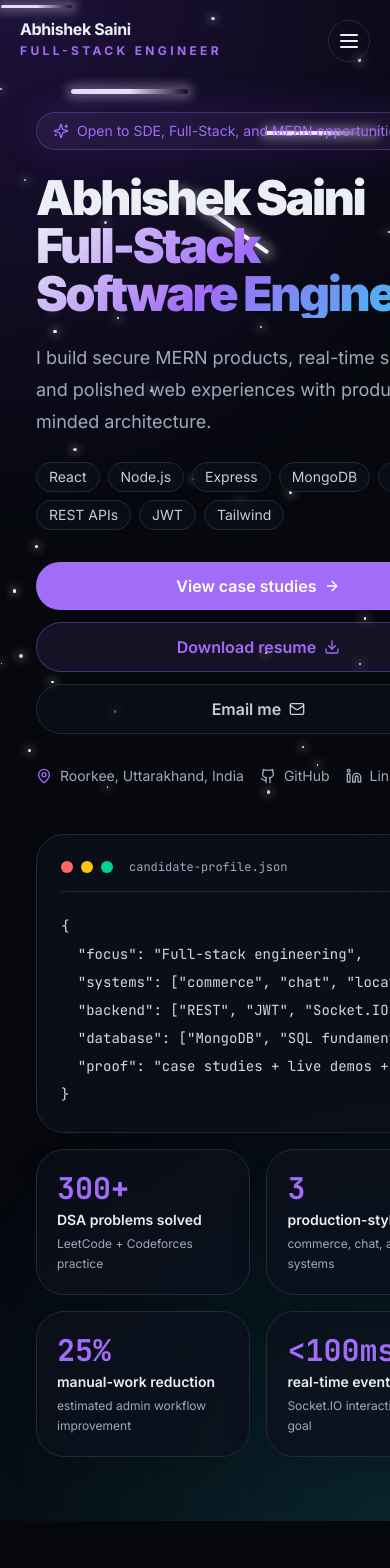
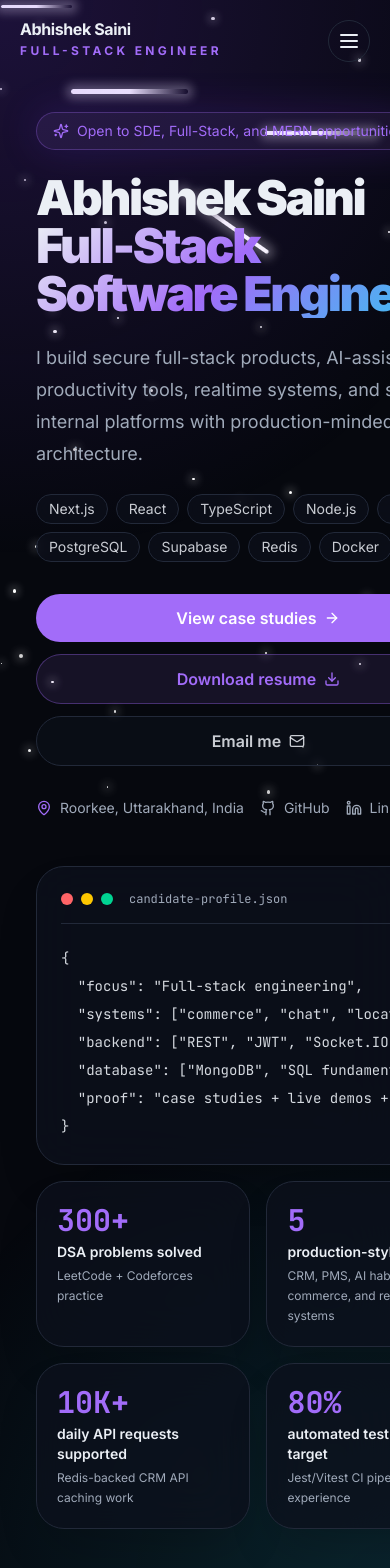
Before and after one commit to abhishek-ab7/Portfolio, a React (Vite) app: page / in a window 390 px wide. Shown: the top 1568 px of the page. Built offline with nearby package versions, Linux system fonts and the light colour scheme.

Commit message:
Update portfolio experience and projects

```diff
--- a/src/components/AboutSection.jsx
+++ b/src/components/AboutSection.jsx
@@ -20,7 +20,7 @@ export const AboutSection = () => {
             <p className="text-sm uppercase tracking-[0.28em] text-primary">About</p>
             <h3 className="mt-4 text-3xl font-bold tracking-tight">Full-stack developer focused on credible execution.</h3>
             <p className="mt-5 leading-8 text-muted-foreground">
-              I build full-stack web applications with React, Node.js, Express, MongoDB, Socket.IO, and REST APIs. My strongest work combines secure authentication, real-time features, database-backed workflows, and polished interfaces that recruiters and engineers can evaluate quickly.
+              I build full-stack web applications with Next.js, React, TypeScript, Node.js, Express, PostgreSQL, MongoDB, Supabase, Socket.IO, and REST APIs. My strongest work combines secure authentication, RBAC, real-time features, caching, database-backed workflows, and polished interfaces that recruiters and engineers can evaluate quickly.
             </p>
             <p className="mt-4 leading-8 text-muted-foreground">
               This portfolio is structured to make technical judgment visible: why each stack was chosen, how the system is organized, where tradeoffs appeared, and what measurable outcomes the work supports.
@@ -54,9 +54,9 @@ export const AboutSection = () => {
         <div className="mt-20">
           <div className="section-heading mb-10">
             <p className="eyebrow">Experience</p>
-            <h2>Outcome-focused internship timeline.</h2>
+            <h2>Outcome-focused work timeline.</h2>
           </div>
-          <div className="grid gap-6 md:grid-cols-2">
+          <div className="grid gap-6 lg:grid-cols-3">
             {experience.map((item) => (
               <article key={`${item.company}-${item.period}`} className="premium-card p-7 text-left">
                 <div className="flex flex-col gap-3 border-b border-border pb-5 sm:flex-row sm:items-start sm:justify-between">
--- a/src/components/ProjectsSection.jsx
+++ b/src/components/ProjectsSection.jsx
@@ -49,9 +49,11 @@ export const ProjectsSection = () => {
                   <a href={project.slug} className="cosmic-button inline-flex items-center gap-2 px-4 py-2 text-sm">
                     Read case study <ArrowRight className="h-4 w-4" />
                   </a>
-                  <a href={project.demoUrl} target="_blank" rel="noopener noreferrer" className="ghost-button inline-flex items-center gap-2 px-4 py-2 text-sm" aria-label={`Open live demo for ${project.title}`}>
-                    Demo <ExternalLink className="h-4 w-4" />
-                  </a>
+                  {project.demoUrl && (
+                    <a href={project.demoUrl} target="_blank" rel="noopener noreferrer" className="ghost-button inline-flex items-center gap-2 px-4 py-2 text-sm" aria-label={`Open live demo for ${project.title}`}>
+                      Demo <ExternalLink className="h-4 w-4" />
+                    </a>
+                  )}
                   <a href={project.githubUrl} target="_blank" rel="noopener noreferrer" className="ghost-button inline-flex items-center gap-2 px-4 py-2 text-sm" aria-label={`Open GitHub repository for ${project.title}`}>
                     Code <Github className="h-4 w-4" />
                   </a>
--- a/src/data/portfolio.js
+++ b/src/data/portfolio.js
@@ -2,7 +2,7 @@ export const profile = {
   name: "Abhishek Saini",
   role: "Full-Stack Software Engineer",
   headline:
-    "I build secure MERN products, real-time systems, and polished web experiences with production-minded architecture.",
+    "I build secure full-stack products, AI-assisted productivity tools, realtime systems, and scalable internal platforms with production-minded architecture.",
   location: "Roorkee, Uttarakhand, India",
   availability: "Open to SDE, Full-Stack, and MERN opportunities",
   email: "abhishek79saini@gmail.com",
@@ -10,44 +10,113 @@ export const profile = {
   github: "https://github.com/abhishek-ab7",
   linkedin: "https://www.linkedin.com/in/abhishek79saini/",
   resume: "/Abhishek-Saini-Resume.pdf",
-  stack: ["React", "Node.js", "Express", "MongoDB", "Socket.IO", "REST APIs", "JWT", "Tailwind"],
+  stack: ["Next.js", "React", "TypeScript", "Node.js", "Express", "PostgreSQL", "Supabase", "Redis", "Docker"],
 };
 
 export const proofMetrics = [
   { value: "300+", label: "DSA problems solved", detail: "LeetCode + Codeforces practice" },
-  { value: "3", label: "production-style builds", detail: "commerce, chat, and location systems" },
-  { value: "25%", label: "manual-work reduction", detail: "estimated admin workflow improvement" },
-  { value: "<100ms", label: "real-time event target", detail: "Socket.IO interaction design goal" },
+  { value: "5", label: "production-style builds", detail: "CRM, PMS, AI habits, commerce, and realtime systems" },
+  { value: "10K+", label: "daily API requests supported", detail: "Redis-backed CRM API caching work" },
+  { value: "80%", label: "automated test coverage target", detail: "Jest/Vitest CI pipeline experience" },
 ];
 
 export const capabilities = [
   {
     title: "Full-stack product delivery",
-    summary: "React interfaces backed by Node/Express APIs, authentication, dashboards, and database-backed workflows.",
-    proof: "Used in the e-commerce platform and chat app.",
-    tools: ["React", "Node.js", "Express", "MongoDB", "Redux"],
+    summary: "Next.js and React interfaces backed by Node/Express APIs, authentication, dashboards, and database-backed workflows.",
+    proof: "Used in CRM, project-management, AI productivity, commerce, and chat products.",
+    tools: ["Next.js", "React", "Node.js", "Express", "PostgreSQL", "MongoDB"],
   },
   {
     title: "Real-time systems",
-    summary: "Event-driven features for chat and live location tracking using Socket.IO, browser APIs, and map rendering.",
-    proof: "Built live messaging and geolocation broadcast flows.",
-    tools: ["Socket.IO", "WebSockets", "Leaflet", "Geolocation API"],
+    summary: "Event-driven features for chat, live location tracking, realtime subscriptions, and high-read workflow dashboards.",
+    proof: "Built live messaging, geolocation broadcast flows, and Supabase realtime product interactions.",
+    tools: ["Socket.IO", "WebSockets", "Supabase Realtime", "Leaflet", "Geolocation API"],
   },
   {
     title: "Secure API architecture",
-    summary: "JWT-protected routes, role-aware admin flows, input validation plans, and separation of controller/service concerns.",
-    proof: "Applied across auth-heavy MERN projects.",
-    tools: ["JWT", "REST", "Middleware", "Protected Routes"],
+    summary: "JWT-protected routes, granular RBAC, role-aware admin flows, input validation plans, and separation of controller/service concerns.",
+    proof: "Applied across CRM, project-management, commerce, and messaging projects.",
+    tools: ["JWT", "RBAC", "REST", "Middleware", "Protected Routes"],
   },
   {
     title: "Engineering documentation",
-    summary: "Case studies, diagrams, setup notes, API maps, and tradeoff explanations that make implementation decisions auditable.",
-    proof: "Portfolio now documents architecture and decisions directly.",
-    tools: ["README", "Mermaid", "System Design", "CI"],
+    summary: "Dockerized environments, CI/CD, case studies, setup notes, API maps, and tradeoff explanations that make implementation decisions auditable.",
+    proof: "Reduced onboarding and deployment friction with containerized workflows and automated checks.",
+    tools: ["Docker", "Podman", "GitHub Actions", "Jest", "Vitest"],
   },
 ];
 
 export const projects = [
+  {
+    id: "habitflow",
+    title: "HabitFlow — AI-Powered Productivity Platform",
+    eyebrow: "AI · Gamification · Supabase",
+    role: "Full-stack AI product developer",
+    description:
+      "An AI-assisted habit platform that generates personalized schedules, tracks progress, and motivates users with XP, levels, streaks, and realtime feedback.",
+    problem:
+      "Users often abandon habit tools when setup feels manual, progress feedback is delayed, or habit tracking lacks motivation loops.",
+    impact: "Integrated Gemini AI to reduce setup time by 40% and engineered gamification flows designed to improve 7-day retention from 22% to 68%.",
+    image: "/projects/habitflow.svg",
+    tags: ["Next.js", "TypeScript", "Gemini AI", "Supabase", "@dnd-kit", "Tailwind"],
+    demoUrl: "https://habit-flow-ochre-two.vercel.app/",
+    githubUrl: "https://github.com/abhishek-ab7/HabitFlow",
+    slug: "/projects/habitflow",
+    stackWhy: [
+      ["Next.js + TypeScript", "Typed full-stack product surface for habit dashboards, onboarding flows, and production-ready routing."],
+      ["Gemini AI", "Personalized habit schedule generation that reduces blank-page setup friction for new users."],
+      ["Supabase", "Database triggers and realtime subscriptions for XP, levels, streaks, and progress updates."],
+      ["@dnd-kit", "Accessible drag-and-drop interactions with optimistic UI updates across desktop and mobile."],
+    ],
+    architecture: [
+      "Next.js renders onboarding, routine planning, habit boards, and progress dashboards.",
+      "Gemini-powered flows transform user goals into personalized habit schedules.",
+      "Supabase persists habits, completions, XP, levels, streaks, and profile state.",
+      "Realtime subscriptions and optimistic updates keep progress feedback fast during drag-and-drop and completion actions.",
+    ],
+    challenges: [
+      ["AI output must feel immediately useful", "Constrain prompts around user goals and transform generated schedules into editable habit objects."],
+      ["Gamification requires consistent state", "Use database-backed completion and streak logic so XP, levels, and retention loops stay reliable."],
+      ["Drag-and-drop can feel sluggish", "Apply optimistic UI updates and keep interactions responsive with sub-50 ms feedback targets."],
+    ],
+    endpoints: ["POST /api/ai/generate-schedule", "GET /habits", "POST /habit-completions", "supabase: realtime changes", "PATCH /routines/:id"],
+    schema: ["Profile", "Habit", "Routine", "HabitCompletion", "XPEvent", "Streak"],
+  },
+  {
+    id: "project-management-system",
+    title: "Nexus Project Management System",
+    eyebrow: "PMS · Auth · Messaging",
+    role: "Full-stack platform developer",
+    description:
+      "A premium project-management system for modern teams with kanban boards, task lists, subtasks, realtime messaging, local attachments, and self-hosted persistence.",
+    problem:
+      "Teams need one secure workspace for project planning, messaging, task ownership, and file-backed collaboration without depending on a third-party backend platform.",
+    impact: "Built a self-hosted PMS architecture with PostgreSQL, Prisma, Auth.js, optimized Next.js App Router flows, and local attachment storage for team autonomy.",
+    image: "/projects/nexus-pms.svg",
+    tags: ["Next.js 15", "TypeScript", "PostgreSQL", "Prisma", "Auth.js", "Tailwind"],
+    githubUrl: "https://github.com/abhishek-ab7/Product_management_system",
+    slug: "/projects/project-management-system",
+    stackWhy: [
+      ["Next.js App Router", "Server-first routing and optimized UI delivery for dashboards, kanban boards, task details, and messaging views."],
+      ["PostgreSQL + Prisma", "Relational project, task, membership, message, and attachment models with type-safe data access."],
+      ["Auth.js", "Secure authentication with GitHub and email providers for team workspace access."],
+      ["Local file storage", "Attachment support that keeps files and message metadata under self-hosted infrastructure control."],
+    ],
+    architecture: [
+      "Next.js app workspace renders project dashboards, boards, task lists, subtasks, and messaging screens.",
+      "Auth.js manages secure sessions and provider-based login for team members.",
+      "Prisma coordinates PostgreSQL models for users, projects, memberships, tasks, subtasks, messages, and attachments.",
+      "Local upload storage supports message attachments and user files with deploy-time persistence considerations.",
+    ],
+    challenges: [
+      ["Project tools need trustworthy authorization", "Model users, memberships, roles, and project access checks close to server actions and API boundaries."],
+      ["Messaging needs durable context", "Store message metadata and attachment references in PostgreSQL while keeping files in local upload storage."],
+      ["Complex task state can sprawl", "Separate kanban, task-list, subtask, and detail flows into typed data models and reusable workspace UI."],
+    ],
+    endpoints: ["GET /projects", "POST /tasks", "PATCH /tasks/:id", "POST /messages", "POST /uploads"],
+    schema: ["User", "Project", "Membership", "Task", "Subtask", "Message", "Attachment"],
+  },
   {
     id: "ecommerce",
     title: "Full-Stack E-Commerce Platform",
@@ -158,37 +227,50 @@ export const projects = [
 export const skillGroups = [
   {
     title: "Frontend Engineering",
-    skills: ["React", "Redux", "Tailwind CSS", "Material UI", "Responsive UI"],
-    evidence: "Built storefront, chat, admin, and dashboard flows with reusable components and stateful interactions.",
+    skills: ["Next.js", "React", "TypeScript", "Redux", "Tailwind CSS", "HTML5", "CSS3"],
+    evidence: "Built AI productivity, PMS, CRM, storefront, chat, admin, and dashboard flows with reusable components and stateful interactions.",
   },
   {
     title: "Backend APIs",
-    skills: ["Node.js", "Express", "REST APIs", "JWT", "Middleware"],
-    evidence: "Implemented auth, products, orders, payment verification, messages, and realtime coordination endpoints.",
+    skills: ["Node.js", "Express", "REST APIs", "JWT", "RBAC", "Middleware"],
+    evidence: "Implemented auth, products, orders, payment verification, messages, RBAC, caching, and realtime coordination endpoints.",
   },
   {
     title: "Realtime & Browser APIs",
-    skills: ["Socket.IO", "WebSockets", "Geolocation API", "Leaflet"],
-    evidence: "Designed event flows for private chat and live location broadcasting.",
+    skills: ["Socket.IO", "WebSockets", "Supabase Realtime", "Geolocation API", "Leaflet", "@dnd-kit"],
+    evidence: "Designed event flows for private chat, live location broadcasting, realtime subscriptions, and fast drag-and-drop interactions.",
   },
   {
     title: "Data & Persistence",
-    skills: ["MongoDB", "MySQL", "PostgreSQL", "Schema Design"],
-    evidence: "Modeled users, products, orders, payments, conversations, and messages.",
+    skills: ["PostgreSQL", "Prisma", "MongoDB", "Redis", "Supabase", "Schema Design"],
+    evidence: "Modeled users, projects, tasks, messages, habits, streaks, products, orders, payments, conversations, and cache-heavy CRM API flows.",
   },
   {
-    title: "Engineering Workflow",
-    skills: ["Git", "GitHub", "README", "Deployment", "Debugging"],
-    evidence: "Portfolio now includes case studies, system diagrams, SEO, and build/lint gates.",
+    title: "DevOps & Workflow",
+    skills: ["Docker", "Podman", "Git", "GitHub Actions", "Postman", "Linux"],
+    evidence: "Containerized development and production environments, documented API workflows, and wired automated checks into CI/CD pipelines.",
   },
   {
     title: "Problem Solving",
-    skills: ["C++", "JavaScript", "Python", "DSA"],
-    evidence: "300+ algorithmic problems solved across LeetCode and Codeforces practice.",
+    skills: ["C++", "JavaScript", "TypeScript", "SQL", "DSA"],
+    evidence: "Ranked 128 out of 15,931 participants in CodeChef Starters 67 and placed 6th in Manthan 2022.",
   },
 ];
 
 export const experience = [
+  {
+    role: "Full-Stack Developer",
+    company: "Ispecia Technologies Pvt Ltd.",
+    period: "Nov 2025 – Present",
+    location: "Dehradun, Uttarakhand",
+    bullets: [
+      "Architected a scalable monorepo for an internal CRM platform using TurboRepo, separating the Next.js frontend and Node.js/Express backend services for improved maintainability and faster frontend deployments.",
+      "Dockerized development and production environments using multi-stage Docker and Podman builds, reducing developer onboarding from 2 days to 2 hours and eliminating environment inconsistencies across a four-member team.",
+      "Implemented a Redis-based caching layer for high-read CRM APIs handling 10K+ requests daily, reducing average response time from 800ms to 120ms and cutting database load by 65%.",
+      "Designed and developed a granular Role-Based Access Control (RBAC) system using JWT and custom middleware to securely manage Admin, Manager, and User access.",
+      "Established a CI/CD pipeline using GitHub Actions with automated testing (Jest/Vitest), achieving 80% code coverage and reducing deployment time from 45 minutes to 8 minutes.",
+    ],
+  },
   {
     role: "Software Development Engineer (SDE) Intern",
     company: "Bluestock Fintech",
--- a/src/pages/ProjectCaseStudy.jsx
+++ b/src/pages/ProjectCaseStudy.jsx
@@ -25,7 +25,9 @@ export const ProjectCaseStudy = () => {
               <h1 className="mt-4 max-w-4xl text-5xl font-black tracking-[-0.05em] md:text-7xl">{project.title}</h1>
               <p className="mt-6 max-w-3xl text-lg leading-8 text-muted-foreground">{project.description}</p>
               <div className="mt-7 flex flex-wrap gap-3">
-                <a href={project.demoUrl} target="_blank" rel="noopener noreferrer" className="cosmic-button inline-flex items-center gap-2">Live demo <ExternalLink className="h-4 w-4" /></a>
+                {project.demoUrl && (
+                  <a href={project.demoUrl} target="_blank" rel="noopener noreferrer" className="cosmic-button inline-flex items-center gap-2">Live demo <ExternalLink className="h-4 w-4" /></a>
+                )}
                 <a href={project.githubUrl} target="_blank" rel="noopener noreferrer" className="secondary-button inline-flex items-center gap-2">Source code <Github className="h-4 w-4" /></a>
               </div>
             </div>
```
Also changed, not shown: public/projects/habitflow.svg (added), public/projects/nexus-pms.svg (added).
